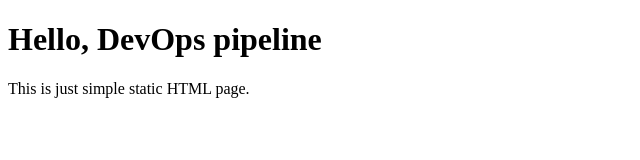
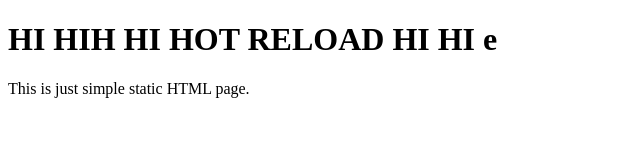
Before and after one commit to letmetakepizza/Jenkins_test, a plain HTML site: page index.html in a window 1280 px wide. Shown: the whole page, without its empty margins (0-640 px from the left). Drawn offline with Linux system fonts and the light colour scheme.

Commit message:
check changes

```diff
--- a/index.html
+++ b/index.html
@@ -4,7 +4,7 @@
   <title>My Test Pizza Page</title>
 </head>
 <body>
-  <h1>Hello, DevOps pipeline</h1>
+  <h1>HI HIH HI HOT RELOAD HI HI e</h1>
   <p>This is just simple static HTML page.</p>
 </body>
 </html>
```
